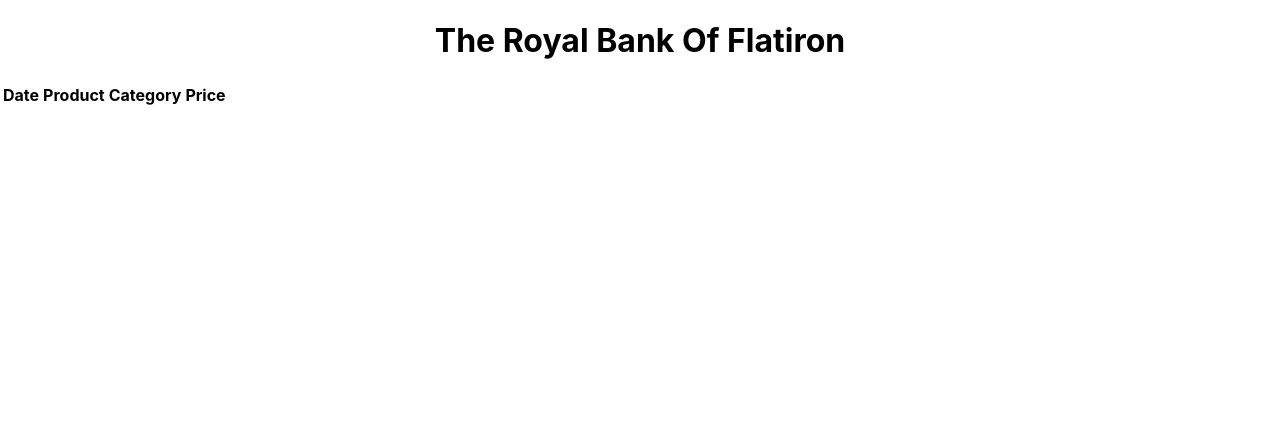
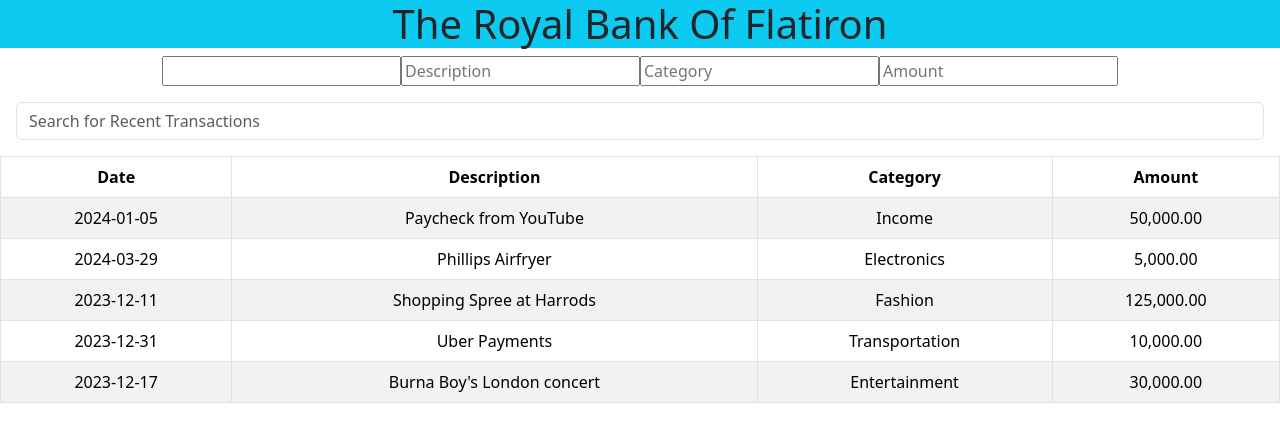
Before and after one commit to Mitchelle-Tamnai/Phase2-WK1-CodeChallenge, a React (Create React App) app: page / in a window 1280 px wide. Shown: the top 442 px of the page. Built offline with nearby package versions, Linux system fonts and the light colour scheme.

Commit message:
Commit changes

```diff
--- a/src/App.css
+++ b/src/App.css
@@ -1,38 +1 @@
-.App {
-  text-align: center;
-}
-
-.App-logo {
-  height: 40vmin;
-  pointer-events: none;
-}
-
-@media (prefers-reduced-motion: no-preference) {
-  .App-logo {
-    animation: App-logo-spin infinite 20s linear;
-  }
-}
-
-.App-header {
-  background-color: #282c34;
-  min-height: 100vh;
-  display: flex;
-  flex-direction: column;
-  align-items: center;
-  justify-content: center;
-  font-size: calc(10px + 2vmin);
-  color: white;
-}
-
-.App-link {
-  color: #61dafb;
-}
-
-@keyframes App-logo-spin {
-  from {
-    transform: rotate(0deg);
-  }
-  to {
-    transform: rotate(360deg);
-  }
-}
+@import url("https://cdn.jsdelivr.net/npm/bootstrap@5.3.3/dist/css/bootstrap.min.css")
--- a/src/App.js
+++ b/src/App.js
@@ -1,11 +1,13 @@
 import './App.css';
 import Table from './components/Table';
 import Header from './components/Header';
+import Form from './components/Form';
 
 function App() {
   return (
-    <div className="App">
+    <div className="App text-center">
       <Header/>
+      <Form/>
       <Table/>
     </div>
   );
--- /dev/null
+++ b/src/components/Form.js
@@ -0,0 +1,18 @@
+import React from "react";
+
+function Form() {
+
+    return (
+        <>
+            <form>
+                <input placeholder=""></input>
+                <input placeholder="Description"></input>
+                <input placeholder="Category"></input>
+                <input placeholder="Amount"></input>
+            </form>
+        </>
+    )
+
+}
+
+export default Form
--- a/src/components/Header.js
+++ b/src/components/Header.js
@@ -2,7 +2,7 @@ import React from "react";
 
 function Header() {
    return (
-    <header>
+    <header className="bg-info">
         <h1>The Royal Bank Of Flatiron</h1>
     </header>)
 
--- a/src/components/Row.js
+++ b/src/components/Row.js
@@ -1,14 +1,20 @@
 import React from "react";
 
-function Row(props) {
+function Row({transactions}) {
+
+    const rows = transactions.map((trans, index) => {
+        return <tr key={index+1}>
+        <td>{trans.date}</td>
+        <td>{trans.description}</td>
+        <td>{trans.category}</td>
+        <td>{trans.amount}</td>
+    </tr>
+
+    })
+
     return (
         <>
-            <td>
-                <tr>{props.date}</tr>
-                <tr>{props.product}</tr>
-                <tr>{props.category}</tr>
-                <tr>{props.price}</tr>
-            </td>
+            {rows}
         </>
     )
 
--- a/src/components/Table.js
+++ b/src/components/Table.js
@@ -2,17 +2,66 @@ import React from "react";
 import Row from "./Row";
 
 function Table() {
+
+    let transactions = [
+        {
+            date: "2024-01-05",
+            description: "Paycheck from YouTube",
+            category: "Income",
+            amount: "50,000.00"
+
+        },
+        {
+            date: "2024-03-29",
+            description: "Phillips Airfryer",
+            category: "Electronics",
+            amount: "5,000.00"
+
+        },
+        {
+            date: "2023-12-11",
+            description: "Shopping Spree at Harrods",
+            category: "Fashion",
+            amount: "125,000.00"
+
+        },
+        {
+            date: "2023-12-31",
+            description: "Uber Payments",
+            category: "Transportation",
+            amount: "10,000.00"
+
+        },
+        {
+            date: "2023-12-17",
+            description: "Burna Boy's London concert",
+            category: "Entertainment",
+            amount: "30,000.00"
+
+        }
+    ]
+
     return (
         <>
-            <table>
+            <div className="p-3">
+                <input className="form-control me-2" type="search" placeholder="Search for Recent Transactions" aria-label="Search"/>
+            </div>
+            <div>
+                <form>
+
+                </form>
+            </div>
+            <table className="table table-bordered table-striped">
                 <thead>
-                    <th>Date</th>
-                    <th>Product</th>
-                    <th>Category</th>
-                    <th>Price</th>
+                    <tr>
+                        <th>Date</th>
+                        <th>Description</th>
+                        <th>Category</th>
+                        <th>Amount</th>
+                    </tr>
                 </thead>
                 <tbody>
-                    <Row />
+                    <Row transactions={transactions}/>
                 </tbody>
             </table>
         </>
```
